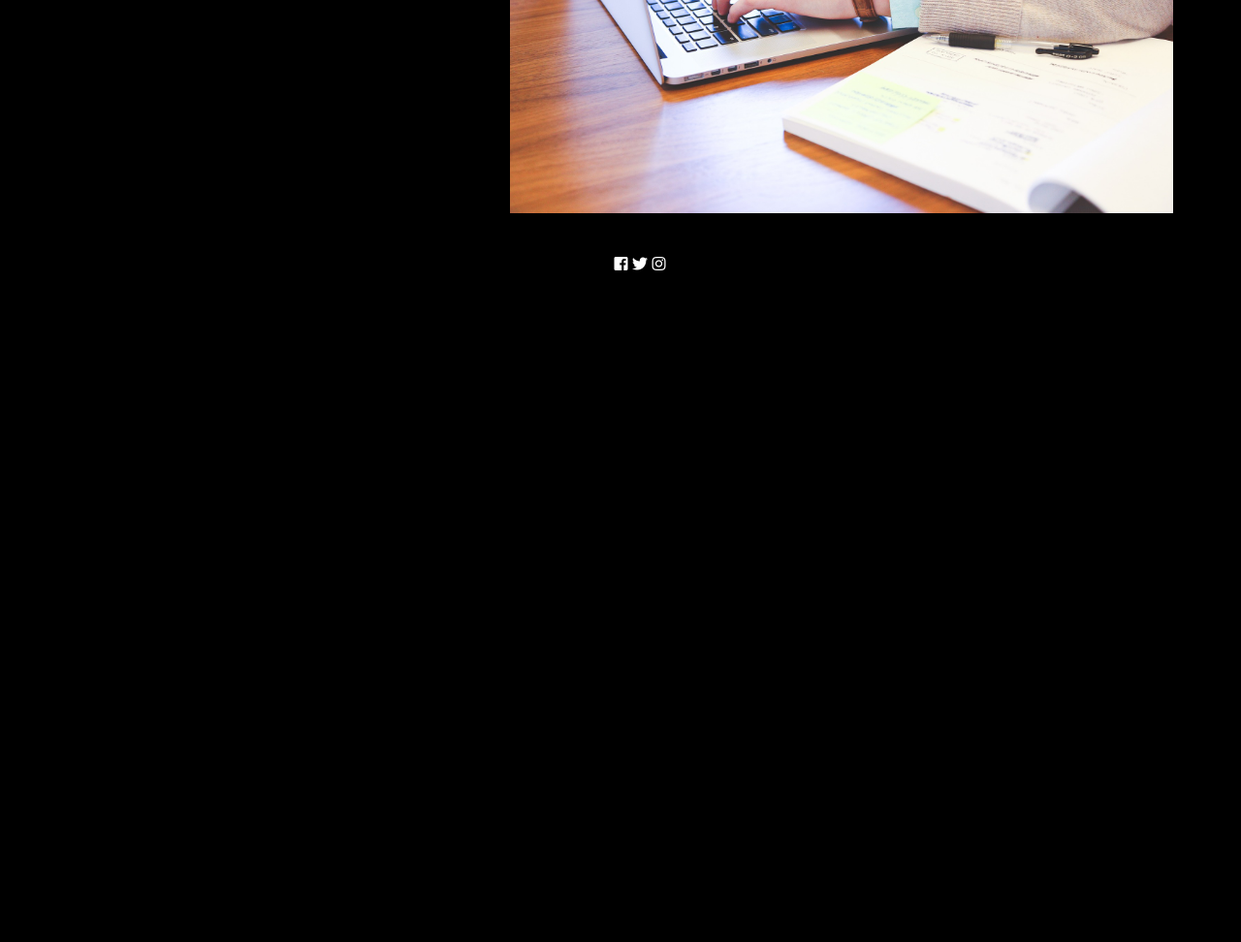
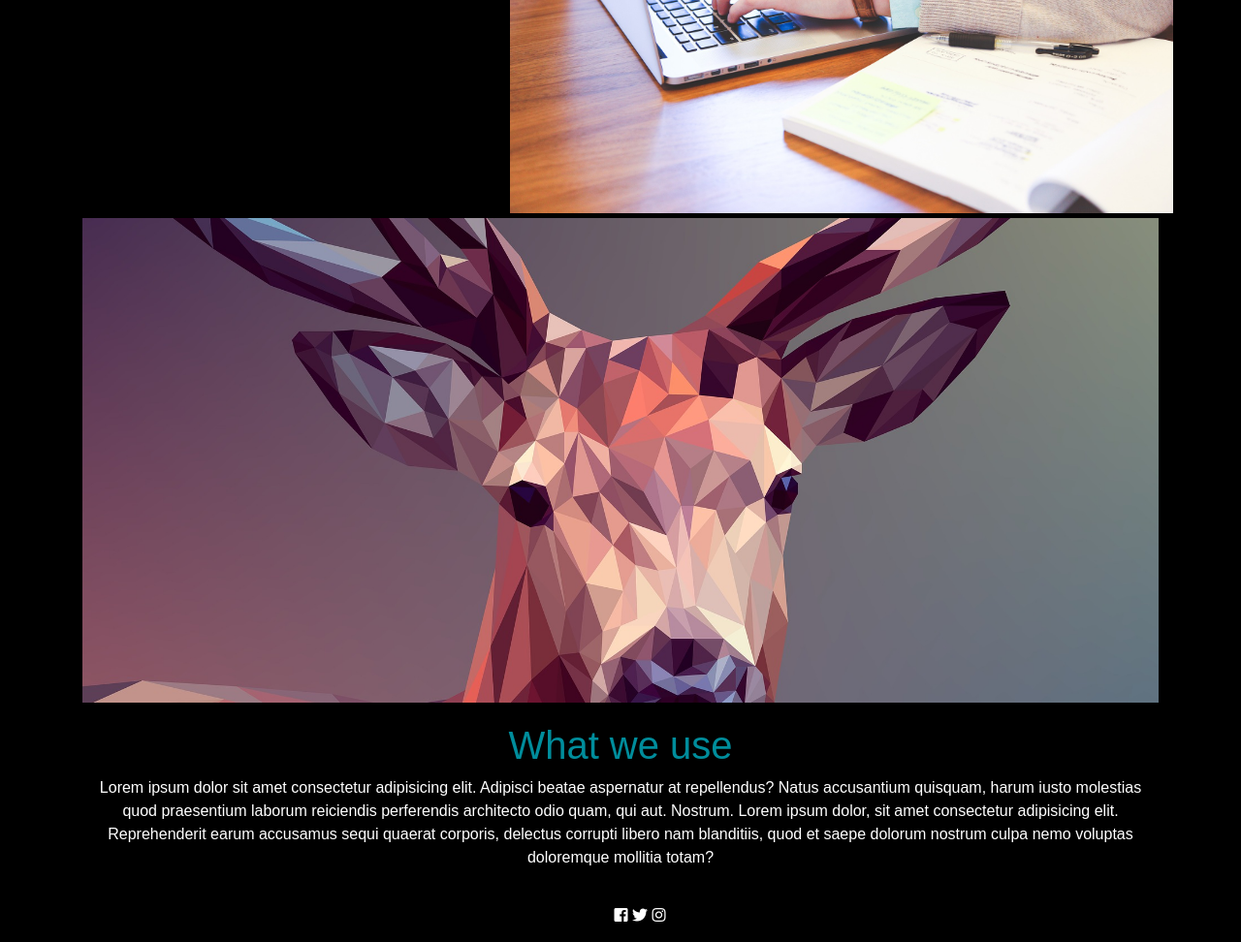
Before and after one commit to Hadrianix/adrian-low-fullsite, a plain HTML site: page adrians-low-fullsite/about.html in a window 1280 px wide. Shown: the part 964-1936 px from the top of the page at 97% size. Before the commit the page ends 1264 px from the top, so only its background shows below. Drawn offline with nearby package versions, Linux system fonts and the light colour scheme; a web font is replaced by a local one.

Commit message:
added another hero

```diff
--- a/adrians-low-fullsite/about.html
+++ b/adrians-low-fullsite/about.html
@@ -127,6 +127,13 @@
 
             </div>
 
+            <div class="hero2"></div>
+
+            <div class="hero-text">
+                    <h1>What we use</h1>
+                    <p>Lorem ipsum dolor sit amet consectetur adipisicing elit. Adipisci beatae aspernatur at repellendus? Natus accusantium quisquam, harum iusto molestias quod praesentium laborum reiciendis perferendis architecto odio quam, qui aut. Nostrum. Lorem ipsum dolor, sit amet consectetur adipisicing elit. Reprehenderit earum accusamus sequi quaerat corporis, delectus corrupti libero nam blanditiis, quod et saepe dolorum nostrum culpa nemo voluptas doloremque mollitia totam?</p>
+            </div>
+
             <footer>
 
                 <div class="footer-container">
--- a/adrians-low-fullsite/styles.css
+++ b/adrians-low-fullsite/styles.css
@@ -524,3 +524,26 @@ h3 {
     align-items: center;
     padding: 20px;
 }
+
+.aboutpage .hero2 {
+
+    background-image:
+    url('./images/deer-3275594_1920.jpg');
+    background-size: cover;
+    background-repeat: none;
+    height: 500px;
+    background-position: 50% 50%;
+    padding-bottom: 20px;
+    padding-left: 140px;
+    align-items: flex-end;
+    display: flex;
+    flex-direction: column;
+    justify-content: space-between;
+
+}
+
+.aboutpage .hero-text {
+    margin-top: 20px;
+    text-align: center;
+    color: #008D9C;
+}
```
Also changed, not shown: adrians-low-fullsite/images/deer-3275594_1920.jpg (added).
